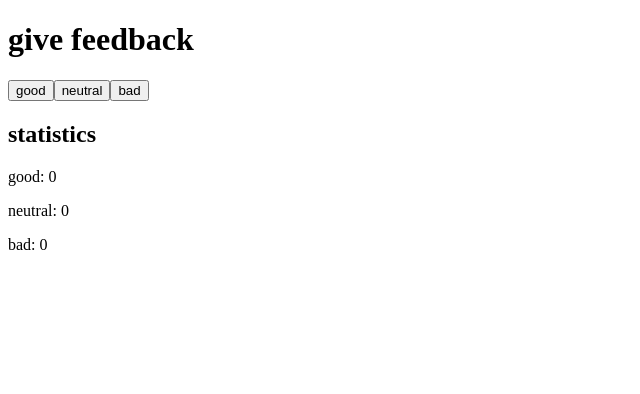
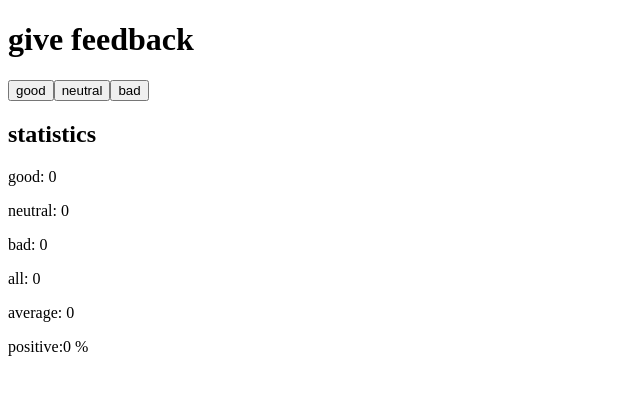
Before and after one commit to eanton71/_fullstackopen, a React (Vite) app in the folder part1/unicafe/: page / in a window 1280 px wide. Shown: the top 394 px of the page, without its empty margins (0-640 px from the left). Built offline with nearby package versions, Linux system fonts and the light colour scheme; the HTML template or start-up script is replaced by a standard one.

Commit message:
Exercice 1.7 unicafe

```diff
--- a/part1/unicafe/src/App.jsx
+++ b/part1/unicafe/src/App.jsx
@@ -10,18 +10,35 @@ const App = () => {
    */
   const handleGoodClick = () => {
     const goodPlus = good + 1;
-     console.log("good", goodPlus);
+    console.log("good", goodPlus);
     setGood(goodPlus);
   };
   const handleNeutralClick = () => {
     const neutralPlus = neutral + 1;
-    console.log('neutral',neutralPlus)
+    console.log("neutral", neutralPlus);
     setNeutral(neutralPlus);
   };
   const handleBadClick = () => {
     const badPlus = bad + 1;
-     console.log("bad", badPlus);
+    console.log("bad", badPlus);
     setBad(badPlus);
+  };
+  const total = () => bad + neutral + good;
+  const score = {
+    good: 1,
+    neutral: 0,
+    bad: -1,
+  };
+  const average = () => {
+    if (total() === 0) return 0;
+    return (
+      (good * score.good + neutral * score.neutral + bad * score.bad) / total()
+    );
+  };
+
+  const goodPercentage = () => {
+    if (total() === 0) return 0;
+    return (good / total()) * 100;
   };
   return (
     <div>
@@ -33,6 +50,9 @@ const App = () => {
       <p>good: {good}</p>
       <p>neutral: {neutral}</p>
       <p>bad: {bad}</p>
+      <p>all: {total()}</p>
+      <p>average: {average()}</p>
+      <p>positive:{goodPercentage() } % </p>
     </div>
   );
 };
```
Also changed, not shown: 2 other files (tests, documents, lock files or other folders).
